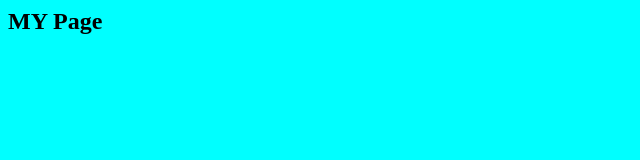
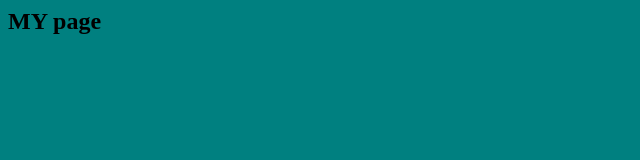
Before and after one commit to virender-7728/Git-Basic-Commands, a plain HTML site: page index.html in a window 1280 px wide. Shown: the whole page, without its empty margins (0-640 px from the left). Drawn offline with Linux system fonts and the light colour scheme.

Commit message:
Fixed color

```diff
--- a/index.html
+++ b/index.html
@@ -1,9 +1,8 @@
 <html>
     <title>My Fit App</title>
     <head>
-        <h2>MY Page</h2>
-        <body bgcolor="cyan">
-
+        <h2>MY page</h2>
+        <body bgcolor="teal">
         </body>
     </head>
 </html>
```
